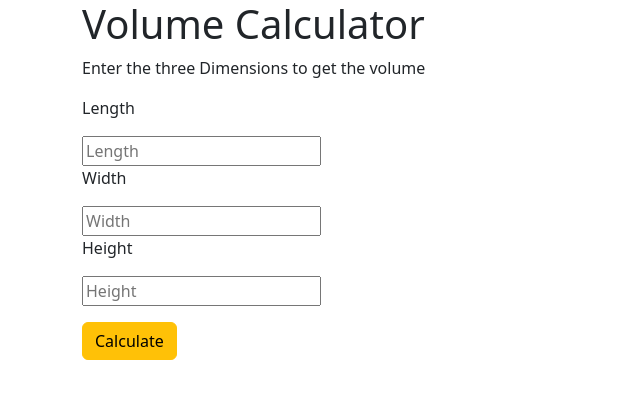
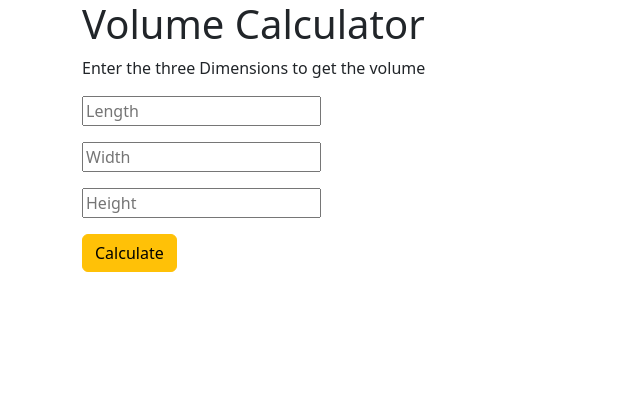
Before and after one commit to itsloni/Volume-Web-App-calculator, a Flask app: page / in a window 1280 px wide. Shown: the top 399 px of the page, without its empty margins (0-640 px from the left). Run offline with Flask 3, Linux system fonts and the light colour scheme; some libraries are stand-ins or nearby versions.

Commit message:
Created completely

```diff
--- a/templates/index.html
+++ b/templates/index.html
@@ -5,18 +5,21 @@
     <p>Enter the three Dimensions to get the volume</p>
     <form form method="POST">
         <div>
-            <p>Length</p>
+
             <input placeholder="Length" value="{{dim_1}}" name="first_dim"></input>
+            <p></p>
         </div>
 
         <div>
-            <p>Width</p>
+
             <input placeholder="Width" value="{{dim_2}}" name="second_dim"></input>
+            <p></p>
         </div>
 
         <div>
-            <p>Height</p>
+
             <input placeholder="Height" {{dim_3}}" name="third_dim"></input>
+            <p></p>
         </div>
         <p>{{output}}</p>
         <button class="btn btn-warning">Calculate</button>
```
